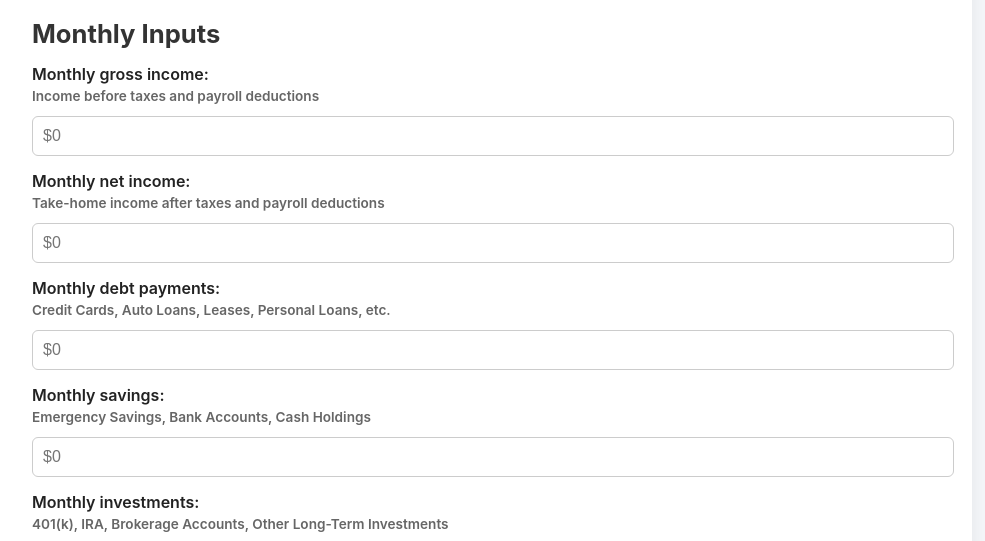
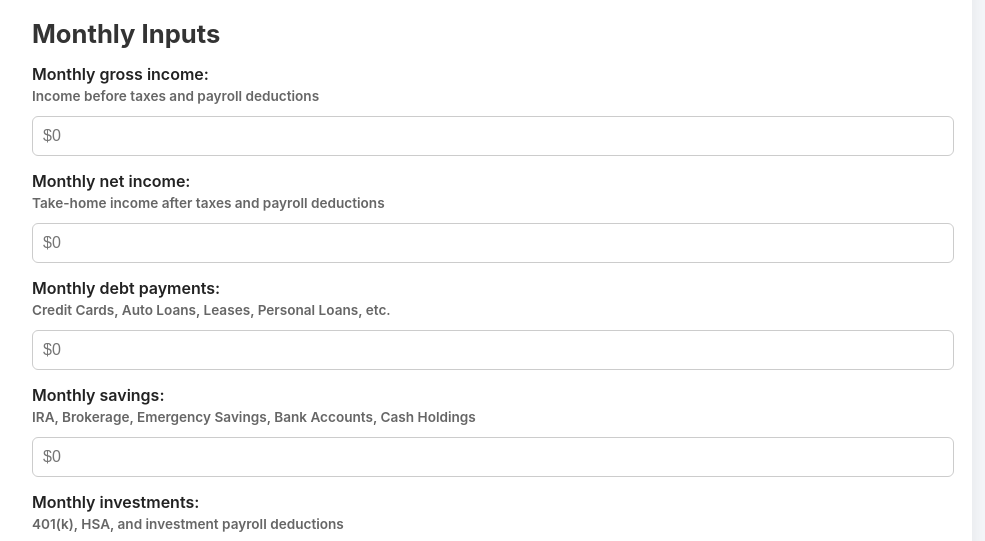
Before and after one commit to timf008/financial-stability-system, a plain HTML site: page index.html in a window 1280 px wide. Shown: the part 244-785 px from the top of the page, without its empty margins (158-1143 px from the left). Drawn offline with Linux system fonts and the light colour scheme.

Commit message:
Update savings and investments descriptions in HTML

```diff
--- a/index.html
+++ b/index.html
@@ -43,7 +43,7 @@
       <label>
         Monthly savings:
         <span class="input-desc">
-          Emergency Savings, Bank Accounts, Cash Holdings
+          IRA, Brokerage, Emergency Savings, Bank Accounts, Cash Holdings
         </span>
         <input id="savings" type="number" placeholder="$0" />
       </label>
@@ -51,7 +51,7 @@
       <label>
         Monthly investments:
         <span class="input-desc">
-          401(k), IRA, Brokerage Accounts, Other Long-Term Investments
+          401(k), HSA, and investment payroll deductions
         </span>
         <input id="investments" type="number" placeholder="$0" />
       </label>
```
